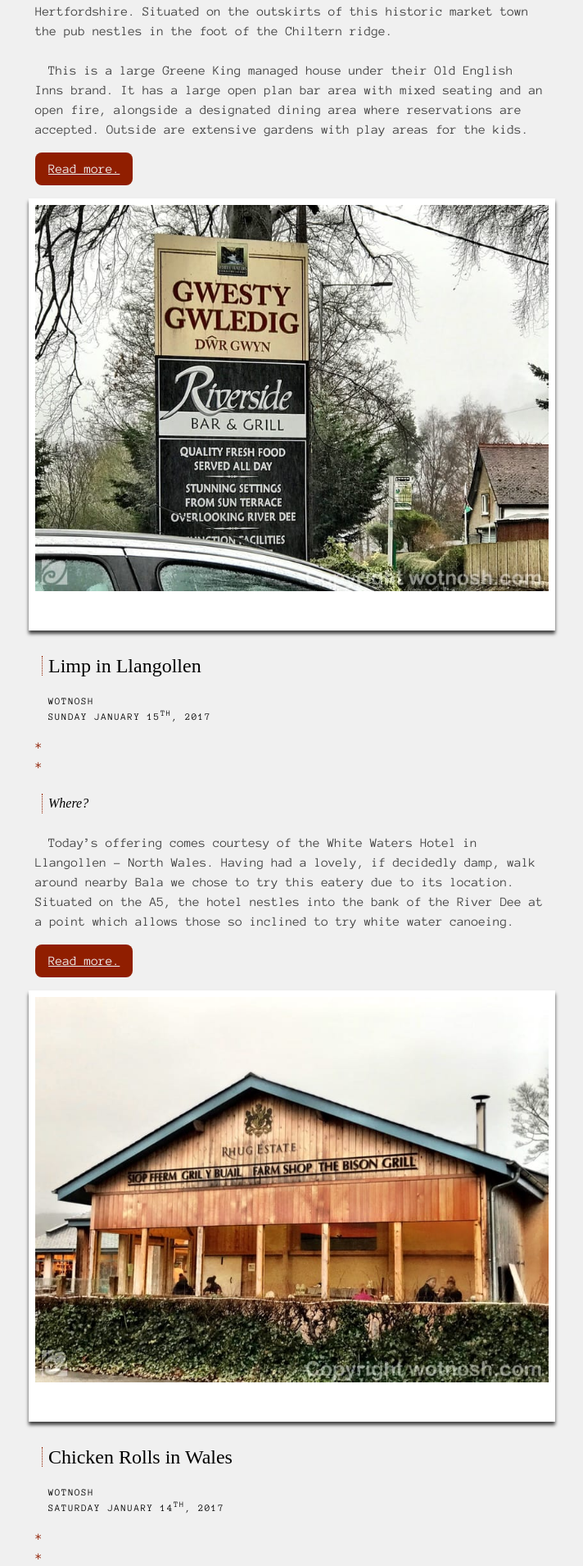
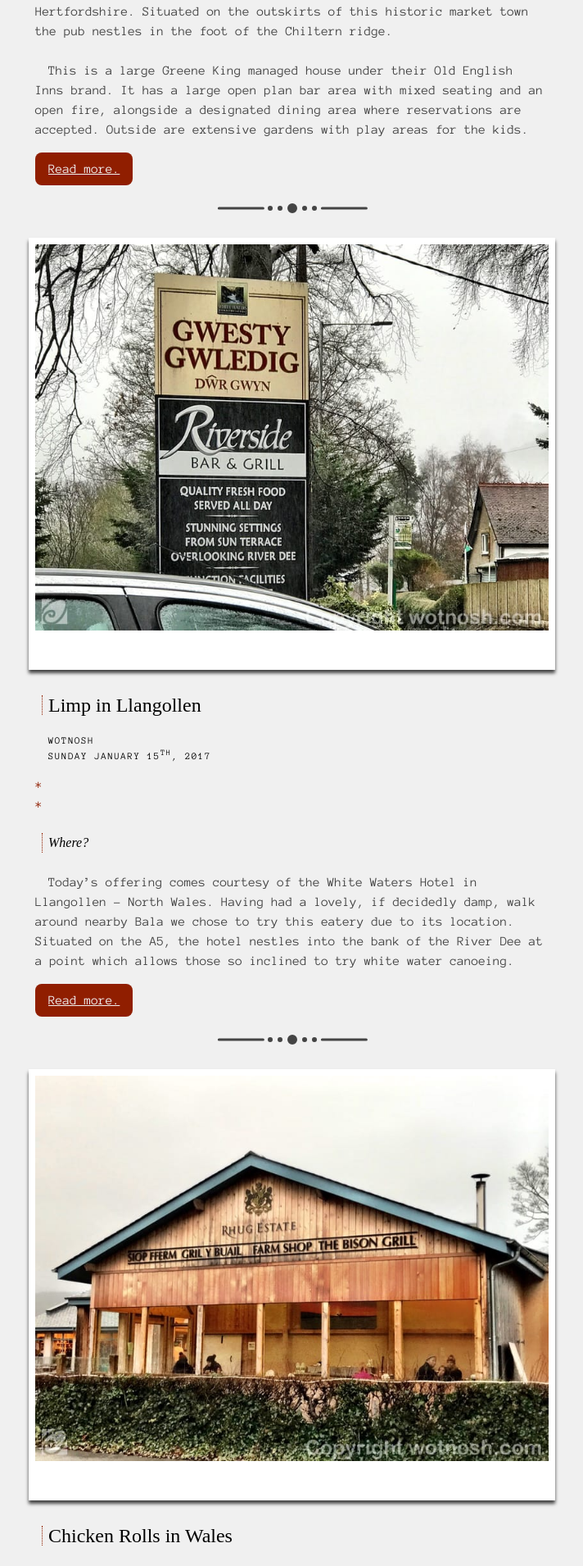
Before and after one commit to nerdcouture/Wotnosh, a Jekyll site: the page built from index.html, in a window 1280 px wide. Shown: the part 843-2753 px from the top of the page at 82% size, without its empty margins (125-837 px from the left). Built offline with Jekyll 4.4.1, drawn with Linux system fonts in a browser that asks for light colours; some web fonts are replaced; the list of posts is cut into pages by our own code.

Commit message:
Added HR to main layout

```diff
--- a/_layouts/home.html
+++ b/_layouts/home.html
@@ -18,7 +18,8 @@
 				</nav>{% endif %}
 			</header>
 			{{ post.excerpt }}			<a href="{{ post.url }}">Read more.</a>
-		</article>{% endfor %}{% if paginator.total_pages > 1 %}
+		</article>
+		<hr />{% endfor %}{% if paginator.total_pages > 1 %}
 		<p>
 			{% if paginator.previous_page %}
 			<a class="previous" href="{{ paginator.previous_page_path | prepend: site.baseurl | replace: '//', '/' }}">&laquo; Prev</a>
```
